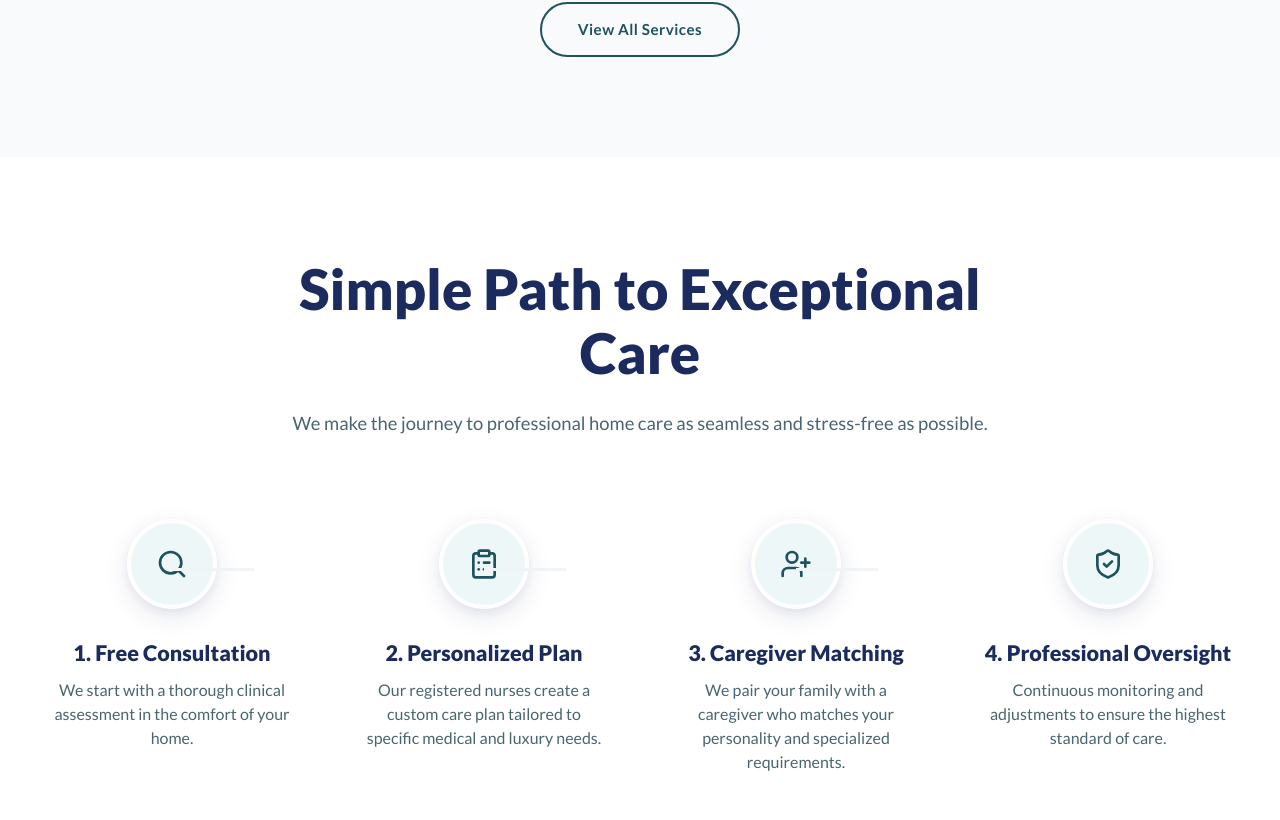
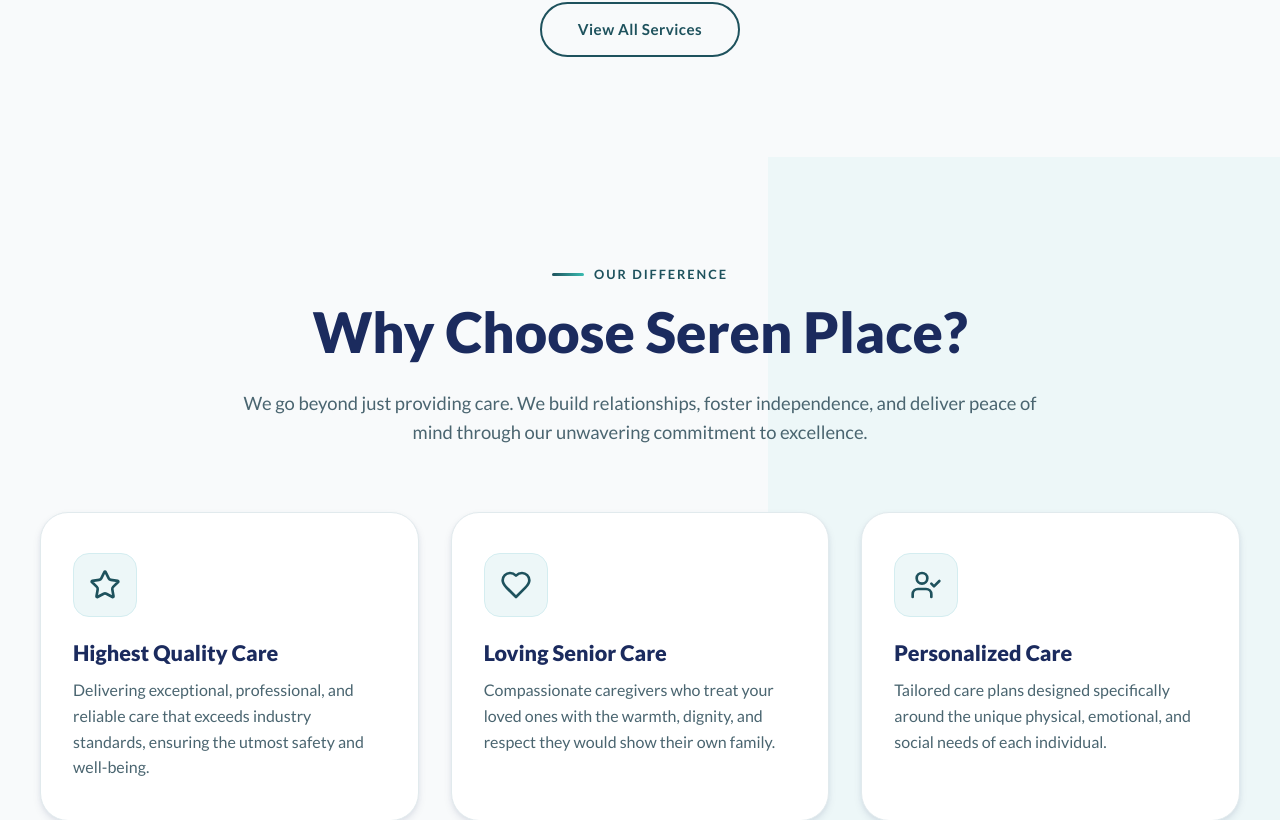
Before and after one commit to heropaulexy79/seren-place, a Next.js app: page / in a window 1280 px wide. Shown: the part 2841-3661 px from the top of the page. Built offline with nearby package versions, Linux system fonts and the light colour scheme.

Commit message:
little changes

```diff
--- a/src/app/page.tsx
+++ b/src/app/page.tsx
@@ -2,6 +2,7 @@
 import TrustBadges from "@/components/home/TrustBadges";
 import AboutOverview from "@/components/home/AboutOverview";
 import ServicesOverview from "@/components/home/ServicesOverview";
+import WhyChooseUs from "@/components/home/WhyChooseUs";
 import HowItWorks from "@/components/home/HowItWorks";
 import StatsSection from "@/components/home/StatsSection";
 import Testimonials from "@/components/home/Testimonials";
@@ -14,6 +15,7 @@
       <TrustBadges />
       <AboutOverview />
       <ServicesOverview />
+      <WhyChooseUs />
       <HowItWorks />
       <StatsSection />
       <Testimonials />
```
